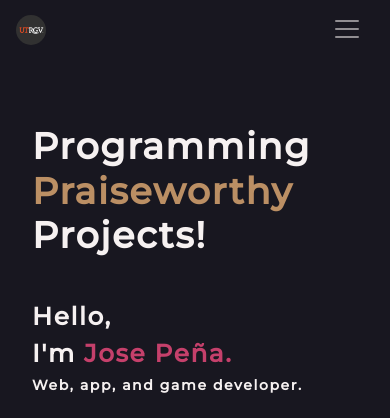
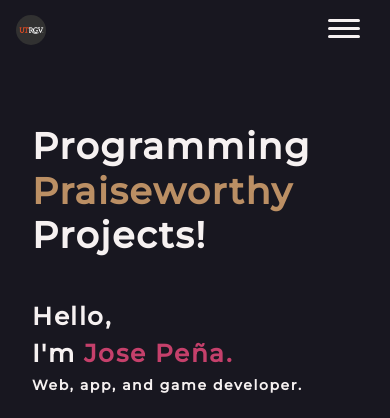
Before and after one commit to jpena208/josepena-website, a website: page index.html in a window 390 px wide. Shown: the top 418 px of the page. Drawn offline with nearby package versions, Linux system fonts and the light colour scheme; files that its build step writes are made by us from their sources.

Commit message:
Added animated nav button with Anime JS

```diff
--- a/css/style.css
+++ b/css/style.css
@@ -34,10 +34,29 @@ h1 .h1 {
   max-width: 30px;
 }
 
+/* Navbar button customization */
+.nav-btn-top,
+.nav-btn-mid,
+.nav-btn-bottom {
+  padding: 0.1rem 1rem;
+  margin: 0.15rem;
+  border-radius: 0.25rem;
+  border: none;
+  background-color: var(--bs-white);
+}
+
 /* About
 -------------------------------------------------- */
 /* Anime JS */
-.ml2 .letter {
+.about-t1-2 .letter {
+  display: inline-block;
+  line-height: 1em;
+}
+.about-t1-3 .letter {
+  display: inline-block;
+  line-height: 1em;
+}
+.about-t1-4 .letter {
   display: inline-block;
   line-height: 1em;
 }
--- a/index.html
+++ b/index.html
@@ -68,8 +68,10 @@
           <hr class="my-2" />
         </span>
       </a>
+
+      <!-- Nav button -->
       <button
-        class="navbar-toggler border-0 shadow-none py-0"
+        class="d-lg-none navbar-toggler border-0 shadow-none py-0 d-flex flex-column"
         type="button"
         data-bs-toggle="collapse"
         data-bs-target="#navbarResponsive"
@@ -77,8 +79,12 @@
         aria-expanded="false"
         aria-label="Toggle navigation"
       >
-        <span class="navbar-toggler-icon"></span>
+        <span class="nav-btn-top"></span>
+        <span class="nav-btn-mid"></span>
+        <span class="nav-btn-bottom"></span>
       </button>
+
+      <!-- Nav Links -->
       <div class="collapse navbar-collapse" id="navbarResponsive">
         <ul class="navbar-nav">
           <li class="nav-item">
--- a/js/index.js
+++ b/js/index.js
@@ -49,6 +49,53 @@ function addAnimatedClass() {
       $(this).find(".icon-animate").removeClass("fa-beat-fade");
     }
   );
+}
+
+/**
+ * @description: Adds Anime JS animation for nav button icon
+ */
+function navBtnAnime() {
+  var navBtnAnime = anime.timeline({
+    autoplay: false,
+  });
+
+  navBtnAnime
+    .add(
+      {
+        targets: ".nav-btn-top",
+        translateY: [0, 8],
+        rotate: [0, 45],
+        easing: "easeInOutBack",
+        duration: 600,
+      },
+      0
+    )
+    .add(
+      {
+        targets: ".nav-btn-mid",
+        opacity: [1, 0],
+        duration: 170,
+        easing: "linear",
+      },
+      "-=600"
+    )
+    .add(
+      {
+        targets: ".nav-btn-bottom",
+        translateY: [0, -8],
+        rotate: [0, -45],
+        easing: "easeInOutBack",
+        duration: 600,
+      },
+      0
+    );
+
+  document.querySelector(".navbar-toggler").onclick = function () {
+    navBtnAnime.finished.then(() => {
+      navBtnAnime.reverse();
+    });
+    navBtnAnime.play();
+  };
 }
 
 /**
@@ -131,3 +178,4 @@ function addAboutAnime() {
 -------------------------------------------------- */
 addAnimatedClass();
 addAboutAnime();
+navBtnAnime();
--- a/scss/custom.scss
+++ b/scss/custom.scss
@@ -1,3 +1,5 @@
+/* Bootstrap source customizations
+-------------------------------------------------- */
 // 1. Include functions first (so you can manipulate colors, SVGs, calc, etc)
 @import "../node_modules/bootstrap/scss/functions";
 
```
Also changed, not shown: 1 other file.
